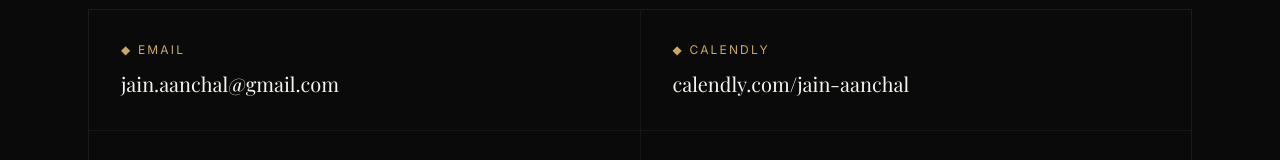
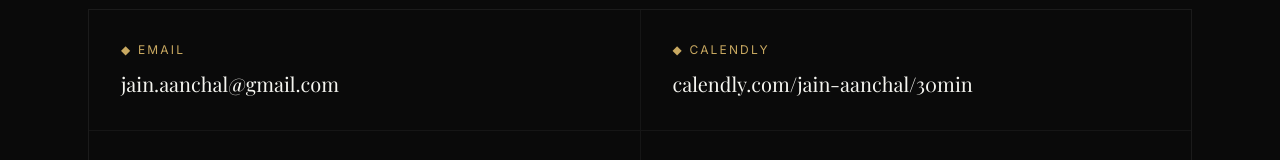
Before and after one commit to jain-aanchal/sota-advisory, a Next.js app: page /contact in a window 1280 px wide. Shown: the part 410-570 px from the top of the page. Built offline with nearby package versions, Linux system fonts and the light colour scheme; a web font is replaced by a local one.

Commit message:
update calendly link

```diff
--- a/app/about/page.tsx
+++ b/app/about/page.tsx
@@ -110,7 +110,7 @@
             </p>
           </div>
           <Link
-            href="https://calendly.com/jain-aanchal"
+            href="https://calendly.com/jain-aanchal/30min"
             target="_blank"
             rel="noopener noreferrer"
             className="inline-flex items-center px-6 py-3 bg-gold text-background text-xs tracking-display hover:bg-gold-light transition-colors whitespace-nowrap"
--- a/app/contact/page.tsx
+++ b/app/contact/page.tsx
@@ -14,8 +14,8 @@
   },
   {
     label: "CALENDLY",
-    value: "calendly.com/jain-aanchal",
-    href: "https://calendly.com/jain-aanchal",
+    value: "calendly.com/jain-aanchal/30min",
+    href: "https://calendly.com/jain-aanchal/30min",
   },
   {
     label: "LINKEDIN",
@@ -74,7 +74,7 @@
             highest-leverage move you can make this quarter.
           </p>
           <a
-            href="https://calendly.com/jain-aanchal"
+            href="https://calendly.com/jain-aanchal/30min"
             target="_blank"
             rel="noopener noreferrer"
             className="mt-8 inline-flex items-center px-6 py-3 bg-gold text-background text-xs tracking-display hover:bg-gold-light transition-colors"
--- a/app/page.tsx
+++ b/app/page.tsx
@@ -29,7 +29,7 @@
           </p>
           <div className="mt-10 flex flex-wrap gap-4">
             <Link
-              href="https://calendly.com/jain-aanchal"
+              href="https://calendly.com/jain-aanchal/30min"
               target="_blank"
               rel="noopener noreferrer"
               className="inline-flex items-center px-6 py-3 bg-gold text-background text-xs tracking-display hover:bg-gold-light transition-colors"
@@ -122,7 +122,7 @@
             can make in the next quarter.
           </p>
           <Link
-            href="https://calendly.com/jain-aanchal"
+            href="https://calendly.com/jain-aanchal/30min"
             target="_blank"
             rel="noopener noreferrer"
             className="mt-8 inline-flex items-center px-6 py-3 bg-gold text-background text-xs tracking-display hover:bg-gold-light transition-colors"
--- a/app/services/page.tsx
+++ b/app/services/page.tsx
@@ -72,7 +72,7 @@
         </ul>
         <div className="mt-12 text-center">
           <Link
-            href="https://calendly.com/jain-aanchal"
+            href="https://calendly.com/jain-aanchal/30min"
             target="_blank"
             rel="noopener noreferrer"
             className="inline-flex items-center px-6 py-3 bg-gold text-background text-xs tracking-display hover:bg-gold-light transition-colors"
--- a/components/Footer.tsx
+++ b/components/Footer.tsx
@@ -40,7 +40,7 @@
             </li>
             <li>
               <a
-                href="https://calendly.com/jain-aanchal"
+                href="https://calendly.com/jain-aanchal/30min"
                 target="_blank"
                 rel="noopener noreferrer"
                 className="hover:text-gold"
--- a/components/Nav.tsx
+++ b/components/Nav.tsx
@@ -26,7 +26,7 @@
             </Link>
           ))}
           <Link
-            href="https://calendly.com/jain-aanchal"
+            href="https://calendly.com/jain-aanchal/30min"
             target="_blank"
             rel="noopener noreferrer"
             className="hidden sm:inline-flex items-center px-4 py-2 border border-gold text-gold text-xs tracking-display hover:bg-gold hover:text-background transition-colors"
```
